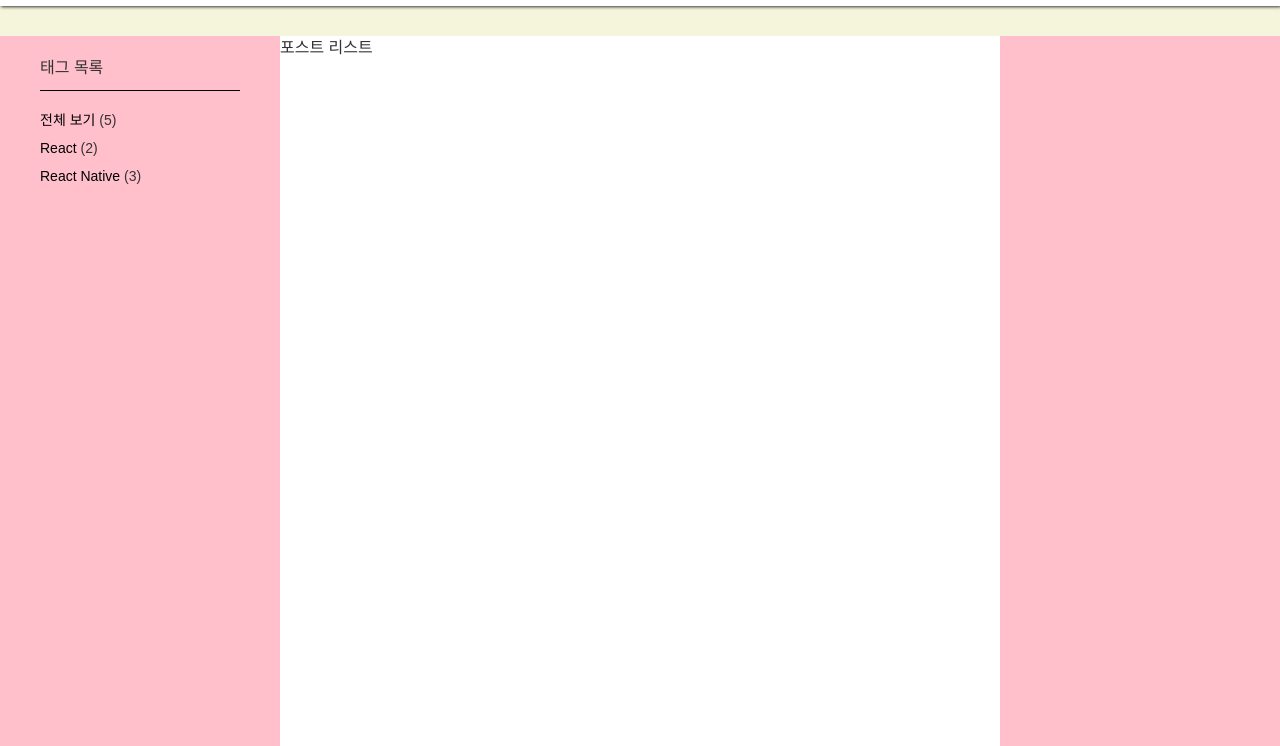
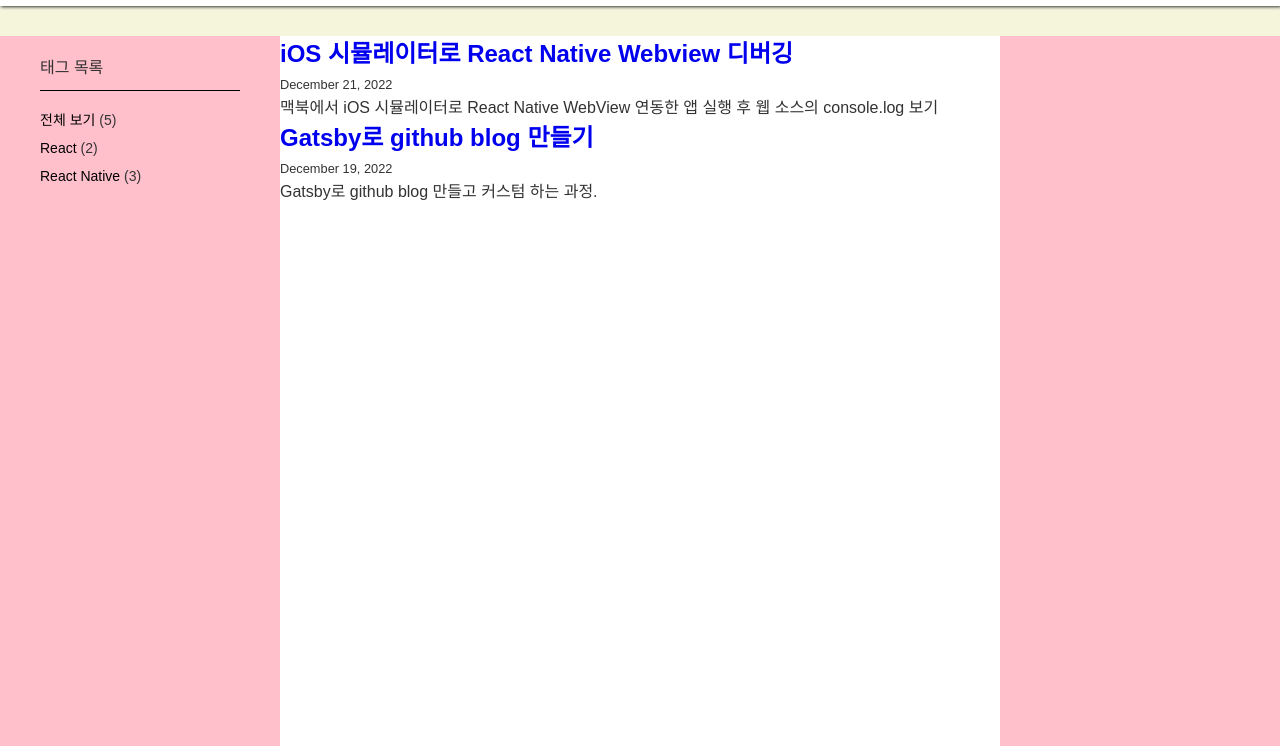
Before and after one commit to iambom/iambom.github.io, a Gatsby site: page / in a window 1280 px wide. Shown: the part 54-800 px from the top of the page. Built offline with nearby package versions, Linux system fonts and the light colour scheme; Gatsby itself is replaced by a stand-in of ours.

Commit message:
PostsList 컴포넌트에 추가

```diff
--- a/src/components/PostsList/index.tsx
+++ b/src/components/PostsList/index.tsx
@@ -1,11 +1,35 @@
 import styled from '@emotion/styled';
+import { Link } from 'gatsby';
 import React from 'react';
 
-const Contents = () => {
-  return <Container>포스트 리스트</Container>;
+const PostsList = ({ posts }) => {
+  return (
+    <Container>
+      {posts.map(post => {
+        const title = post.frontmatter.title || post.fields.slug;
+
+        return (
+          <li key={post.fields.slug}>
+            <h2>
+              <Link to={post.fields.slug} itemProp="url">
+                {title}
+              </Link>
+            </h2>
+            <small>{post.frontmatter.date}</small>
+            <p
+              dangerouslySetInnerHTML={{
+                __html: post.frontmatter.description || post.excerpt,
+              }}
+              itemProp="description"
+            />
+          </li>
+        );
+      })}
+    </Container>
+  );
 };
 
-export default Contents;
+export default PostsList;
 
 const Container = styled.div`
   background-color: white;
--- a/src/pages/index.js
+++ b/src/pages/index.js
@@ -22,12 +22,13 @@ const BlogIndex = ({ data, location }) => {
       </Layout>
     );
   }
+  // console.log(posts);
 
   return (
     <Layout location={location} title={siteTitle}>
       <Bio />
       <HomeTagsList />
-      <PostsList />
+      <PostsList posts={posts} />
       {/* <ol style={{ listStyle: `none` }}>
         {posts.map(post => {
           const title = post.frontmatter.title || post.fields.slug;
```
